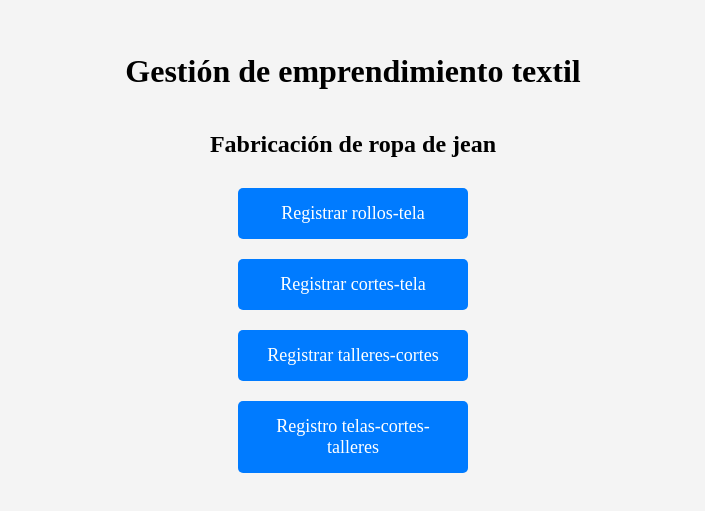
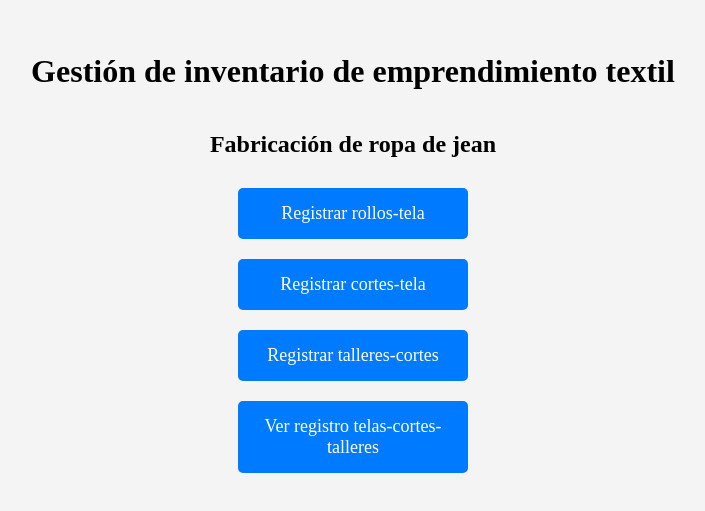
Before and after one commit to jberdeja/emprendimiento-textil, a plain HTML site: page index.html in a window 1280 px wide. Shown: the part 151-662 px from the top of the page, without its empty margins (287-992 px from the left). Drawn offline with Linux system fonts and the light colour scheme.

Commit message:
Update index.html
modified text

```diff
--- a/index.html
+++ b/index.html
@@ -33,11 +33,11 @@
     </style>
 </head>
 <body>
-    <h1>Gestión de emprendimiento textil</h1>
+    <h1>Gestión de inventario de emprendimiento textil</h1>
     <h2>Fabricación de ropa de jean</h2>
     <a href="https://docs.google.com/forms/d/e/1FAIpQLSeKGKH6Adic1CQCMbB4jesZA950DmNshihyvTTly7mmmFuqSg/viewform" class="button">Registrar rollos-tela</a>
     <a href="https://docs.google.com/forms/d/e/1FAIpQLScn9nWiQmNgnXl92rWah1Zxloy7sEgvMESKwtqPa3WjLdDgQw/viewform" class="button">Registrar cortes-tela</a>
     <a href="https://docs.google.com/forms/d/e/1FAIpQLSc6RxXu2nx4p2BS07Gbfsy3vknIYNYc6RNvONfXnonQ8fkJXA/viewform" class="button">Registrar talleres-cortes</a>
-    <a href="https://docs.google.com/spreadsheets/d/10Mt7GiiiYZYn8U-GlEmBq8joF7IvKuhyAnQ5N9hads8/edit?gid=0#gid=0" class="button">Registro telas-cortes-talleres</a>
+    <a href="https://docs.google.com/spreadsheets/d/10Mt7GiiiYZYn8U-GlEmBq8joF7IvKuhyAnQ5N9hads8/edit?gid=0#gid=0" class="button">Ver registro telas-cortes-talleres</a>
 </body>
 </html>
```
